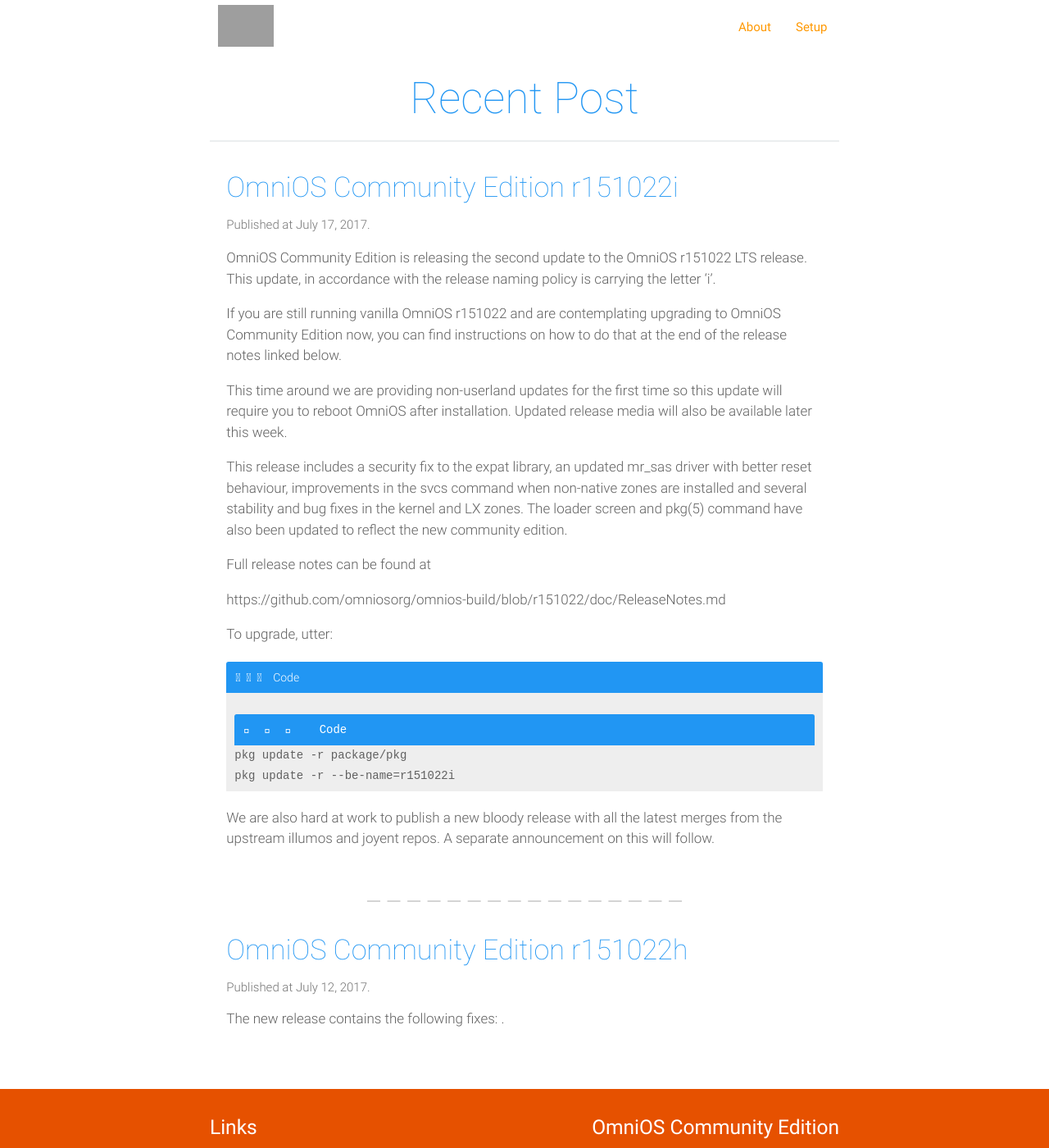
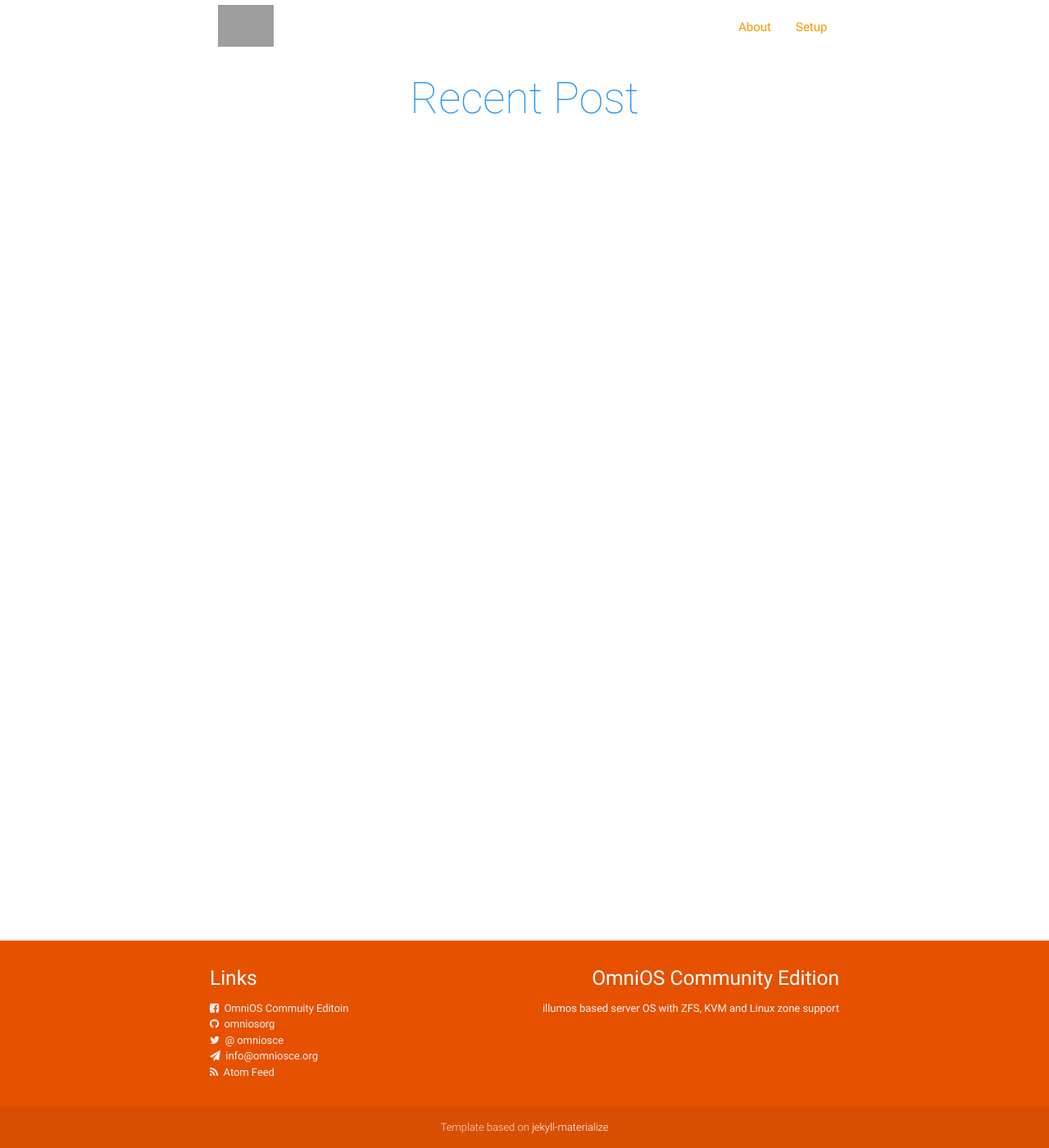
Before and after one commit to omniosorg/omniosorg.github.io, a Jekyll site: the page built from index.html, in a window 1280 px wide and 1400 px high. Shown: the whole window at 82% size. Built offline with Jekyll 4.4.1, drawn with Linux system fonts in a browser that asks for light colours; the list of posts is cut into pages by our own code; grey boxes are pictures that could not be loaded.

Commit message:
remove odd code thing

````diff
--- a/_posts/2017-07-17-release.md
+++ /dev/null
@@ -1,34 +0,0 @@
----
-layout: post
-title: OmniOS Community Edition r151022i
----
-
-OmniOS Community Edition is releasing the second update to the OmniOS
-r151022 LTS release.  This update, in accordance with the release naming
-policy is carrying the letter 'i'.
-
-If you are still running vanilla OmniOS r151022 and are contemplating
-upgrading to OmniOS Community Edition now, you can find instructions on how
-to do that at the end of the release notes linked below.
-
-This time around we are providing non-userland updates for the first time so
-this update will require you to reboot OmniOS after installation.  Updated
-release media will also be available later this week.
-
-This release includes a security fix to the expat library, an updated mr_sas
-driver with better reset behaviour, improvements in the svcs command when
-non-native zones are installed and several stability and bug fixes in the
-kernel and LX zones.  The loader screen and pkg(5) command have also been
-updated to reflect the new community edition.
-
-Full release notes can be found at
-
-https://github.com/omniosorg/omnios-build/blob/r151022/doc/ReleaseNotes.md
-
-To upgrade, utter:
-
-```
-pkg update -r package/pkg
-pkg update -r --be-name=r151022i
-```
-We are also hard at work to publish a new bloody release with all the latest merges from the upstream illumos and joyent repos. A separate announcement on this will follow.
--- a/_sass/_pygments.scss
+++ b/_sass/_pygments.scss
@@ -31,19 +31,6 @@
       line-height: inherit;
       border-left: 0;
 
-    }
-    &:before {
-        display: block;
-        content: "\f111\a0\a0\f111\a0\a0\f111\a0\a0\a0\a0 Code";
-        background-color: #2196F3;
-        border: 1px solid #2196F3;
-        border-bottom: 0;
-        padding: 6px 10px;
-        border-radius: 3px 3px 0px 0px;
-        margin-top: 20px;
-        color: #fff;
-        font-size: 14px;
-        line-height: 25px;
     }
   .hll {
     background-color: #f8f8f8;
````
Also changed, not shown: _posts/2017-07-12-release.md (deleted, +0 -25 lines).
